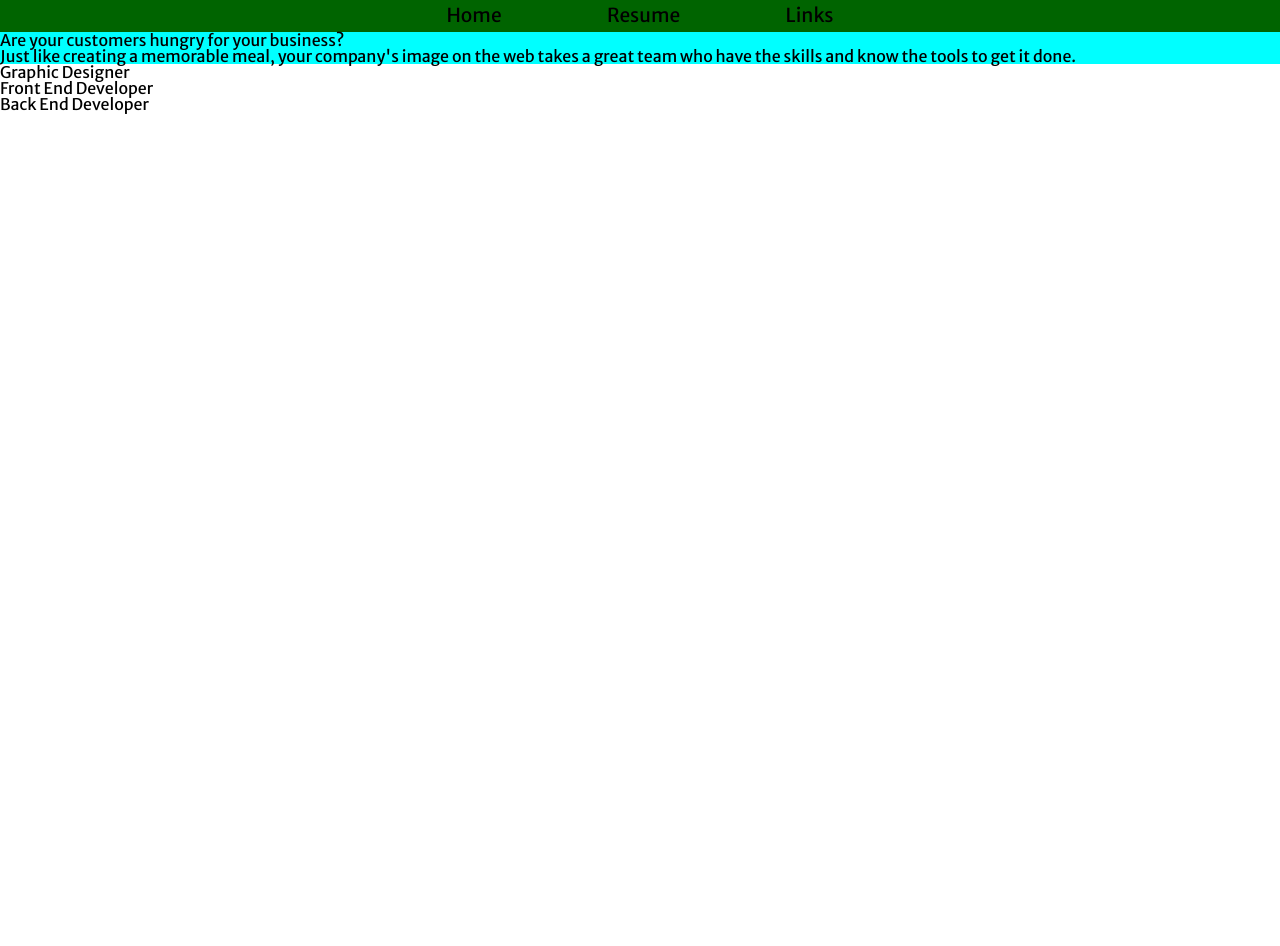
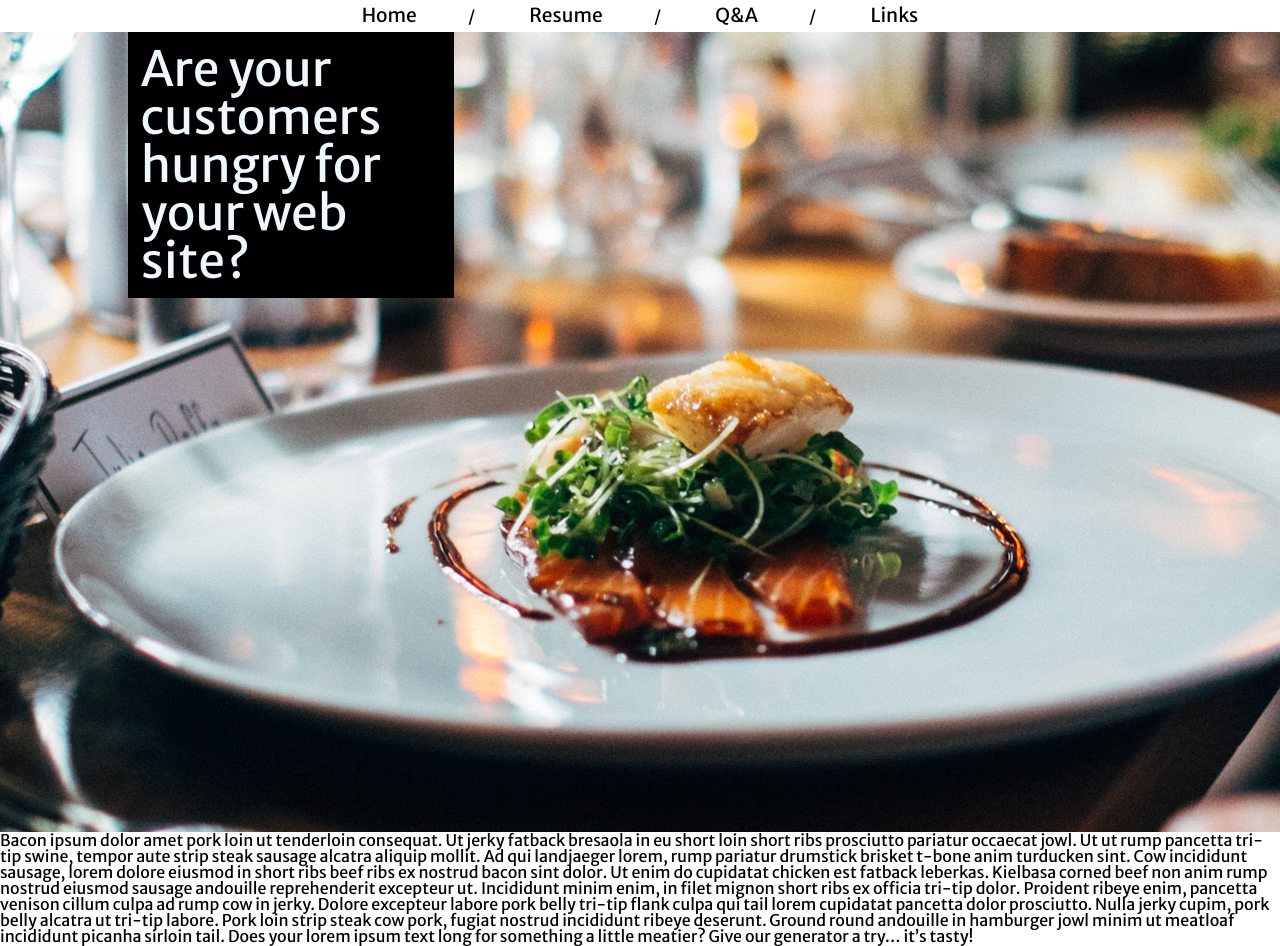
Before and after one commit to alphaborel/homepage, a plain HTML site: page index.html in a window 1280 px wide. Before the commit the page ends 800 px from the top, so only its background shows below. Drawn offline with Linux system fonts and the light colour scheme.

Commit message:
Added some images, tweaked some css

```diff
--- a/css/fortune.css
+++ b/css/fortune.css
@@ -1,35 +1,35 @@
 html {
     background-color: black;
+    background-image: url('../img/fortune_xl_cr.jpg');
+    background-repeat: no-repeat;
 }
 
 .wrapper {
-    width: 100%;
-    height: 800px;
-    background-color: black;
-    background-image: url('../img/fortune1.jpg');
-    background-repeat: no-repeat;
-    background-position: right;
-    background-size: 700px;
+    width: 35%;
+    margin: 0 auto;
     font-family: 'Kaushan Script', cursive;
     color: #fff;
 }
 
 .dialog {
-    padding-top: 20%;
-    padding-left: 10%;
+    text-align: center;
+    padding-top: 30%;
 }
 
 p {
     font-size: 2em;
-    padding-bottom: 25px;
+    padding-bottom: 2%;
+    padding-top: 2%;
+    background-color: black;
 }
 
 input {
     margin-left: 1%;
     background: transparent;
     padding-left: 5%;
-    height: 20px;
+    height: 30px;
     border: none;
     color: #fff;
     border-bottom: 1px dashed #83A4C5;
+    background-color: black;
 }
--- a/css/main.css
+++ b/css/main.css
@@ -1,17 +1,31 @@
 body {
     font-family: 'Merriweather Sans', sans-serif;
 }
+
 .mainNav {
     width: 100%;
     text-align: center;
-    background-color: darkgreen;
 }
+
 .mainNav li {
     display: inline-block;
     padding: 0.5% 4% 0.5% 4%;
     font-size: 1.2em;
 }
+
 #splashBox {
-    width: 100%;
-    background-color: aqua;
+    background-image: url('../img/food_xl_cr.jpg');
+    background-position: center;
+    background-repeat: no-repeat;
+    background-color: black;
+    height: 800px;
 }
+
+h1 {
+    font-size: 3em;
+    width: 300px;
+    color: aliceblue;
+    padding: 1%;
+    background-color: black;
+    margin-left: 10%;
+}
--- a/index.html
+++ b/index.html
@@ -15,8 +15,9 @@
 
         <nav>
             <ul class="mainNav">
-                <li>Home</li>
-                <li>Resume</li>
+                <li>Home</li>&#x2F
+                <li>Resume</li>&#x2F
+                <li>Q&amp;A</li>&#x2F
                 <li>Links</li>
             </ul>
 
@@ -24,24 +25,15 @@
 
         <header>
             <div id="splashBox">
-                <h1>Are your customers hungry for your business?</h1>
-                <h2>Just like creating a memorable meal, your company's image on the web takes a great team who have the skills and know the tools to get it done.</h2>
+                <h1>Are your customers hungry for your web site?</h1>
             </div>
             <!--End splashBox element -->
         </header>
+<p>Bacon ipsum dolor amet pork loin ut tenderloin consequat. Ut jerky fatback bresaola in eu short loin short ribs prosciutto pariatur occaecat jowl. Ut ut rump pancetta tri-tip swine, tempor aute strip steak sausage alcatra aliquip mollit. Ad qui landjaeger lorem, rump pariatur drumstick brisket t-bone anim turducken sint. Cow incididunt sausage, lorem dolore eiusmod in short ribs beef ribs ex nostrud bacon sint dolor. Ut enim do cupidatat chicken est fatback leberkas.
 
-        <div class="webTeam">
-            <div id="graphics">
-                <p>Graphic Designer</p>
-            </div>
-            <div id="programming">
-                <p>Front End Developer</p>
-            </div>
-            <div id="servers">
-                <p>Back End Developer</p>
-            </div>
-        </div>
+Kielbasa corned beef non anim rump nostrud eiusmod sausage andouille reprehenderit excepteur ut. Incididunt minim enim, in filet mignon short ribs ex officia tri-tip dolor. Proident ribeye enim, pancetta venison cillum culpa ad rump cow in jerky. Dolore excepteur labore pork belly tri-tip flank culpa qui tail lorem cupidatat pancetta dolor prosciutto. Nulla jerky cupim, pork belly alcatra ut tri-tip labore. Pork loin strip steak cow pork, fugiat nostrud incididunt ribeye deserunt. Ground round andouille in hamburger jowl minim ut meatloaf incididunt picanha sirloin tail.
 
+Does your lorem ipsum text long for something a little meatier? Give our generator a try… it’s tasty!</p>
     </div>
     <!--End pageWrapper div-->
 </body>
```
Also changed, not shown: img/food_xl_cr.jpg (added), img/fortune1.jpg (deleted), img/fortune_xl_cr.jpg (added).
